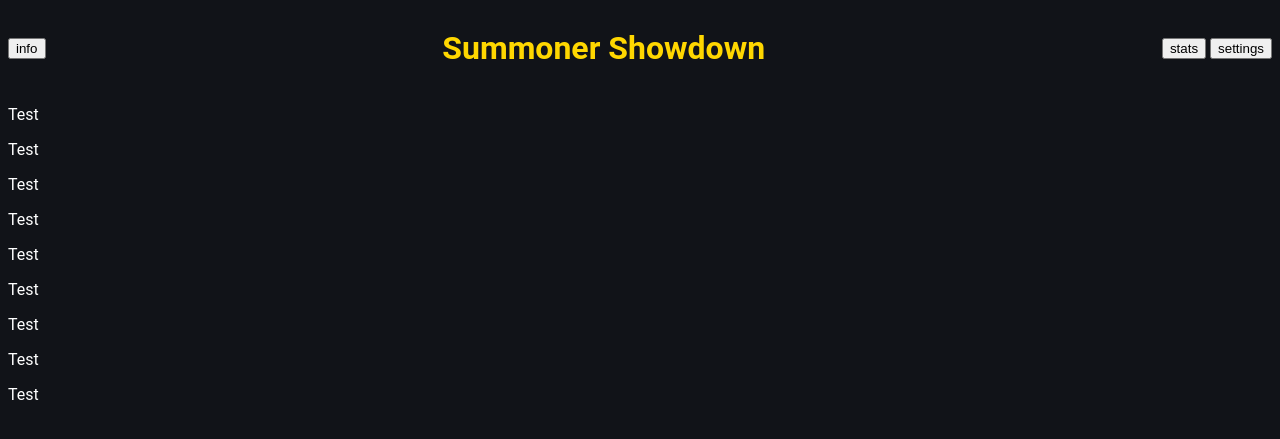
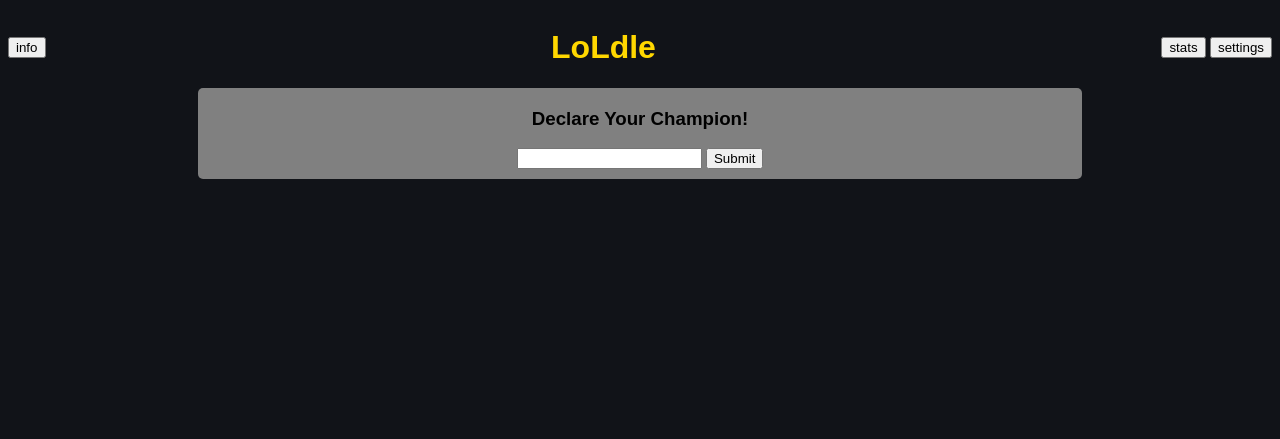
Before and after one commit to Aaron-Lim00/LOLdle, a Flask app: page / in a window 1280 px wide. Shown: the top 439 px of the page. Run offline with Flask 2, Linux system fonts and the light colour scheme.

Commit message:
Add basic scripts for game

```diff
--- a/static/css/main.css
+++ b/static/css/main.css
@@ -1,7 +1,6 @@
-html {
+body {
     background-color: #111318;
-    color: white;
-    font-family: 'Roboto';
+    font-family: sans-serif;
 }
 
 .navbar {
@@ -11,3 +10,38 @@ html {
     justify-content: space-between;
     color: gold;
 }
+
+.game {
+    width: 70%;
+    margin: auto;
+}
+
+.inputbox {
+    background-color: grey;
+    border-radius: 5px;
+    text-align: center;
+    padding: 1px 0px 10px 0px;
+    margin-bottom: 50px;
+}
+
+.results {
+    max-width: 300px;
+    background-color: white;
+    text-align: center;
+}
+
+.card {
+    margin-bottom: 25px;
+}
+
+.champ-header {
+    color: white;
+    display: flex;
+    justify-content: center;
+}
+
+.feedback {
+    color: white;
+    display: flex;
+    justify-content: space-between;
+}
--- a/templates/base.html
+++ b/templates/base.html
@@ -7,7 +7,14 @@
     <meta http-equiv="X-UA-Compatible" content="IE=edge">
     <meta name="viewport" content="width=device-width, initial-scale=1.0">
 
+    <!-- Linking css -->
     <link rel="stylesheet" href="{{ url_for('static', filename='css/main.css') }}">
+
+    <!-- Linking Javascript -->
+    <script src="{{ url_for('static', filename='scripts/scripts.js') }}"></script>
+
+    <!-- Linking jQuery CDN-->
+    <script src="https://ajax.googleapis.com/ajax/libs/jquery/3.6.0/jquery.min.js"></script>
 
     <!-- Set title of page -->
     <title>{% block title %}{% endblock %}</title>
@@ -21,7 +28,7 @@
             <button type="button">info</button>
         </div>
         <div class="navmiddle">
-            <h1>Summoner Showdown</h1>
+            <h1>LoLdle</h1>
         </div>
         <div class="navright">
             <button type="button">stats</button>
@@ -30,6 +37,8 @@
     </div>
 
     {% block content %}{% endblock %}
+
+    {% block footer %}{% endblock %}
 </body>
 
 </html>
--- a/templates/index.html
+++ b/templates/index.html
@@ -3,13 +3,20 @@
 {% block title %}Summoner Showdown{% endblock %}
 
 {% block content %}
-<p>Test</p>
-<p>Test</p>
-<p>Test</p>
-<p>Test</p>
-<p>Test</p>
-<p>Test</p>
-<p>Test</p>
-<p>Test</p>
-<p>Test</p>
+
+<div class="game">
+    <!-- Main area for players to make their guess -->
+    <div class="inputbox">
+        <h3>Declare Your Champion!</h3>
+        <div class="guess">
+            <input type="text" id="userinput">
+            <button type="button" onclick="guess()">Submit</button>
+        </div>
+    </div>
+
+    <!-- Results of player guesses will be appended here -->
+    <div id="results"></div>
+
+</div>
+
 {% endblock %}
```
Also changed, not shown: static/scripts/scripts.js (added, +54 -0 lines).
